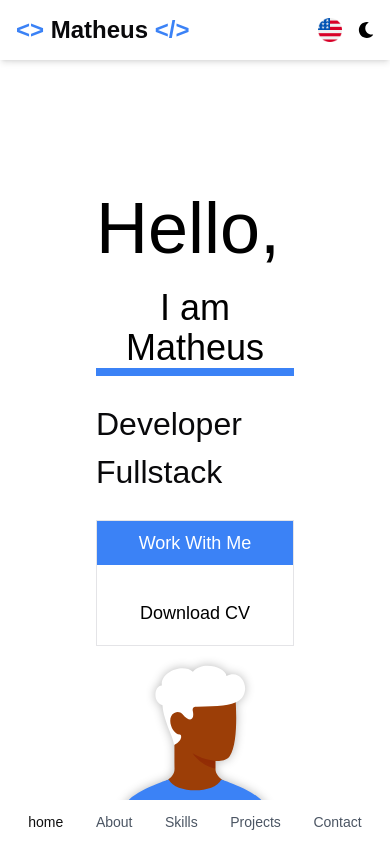
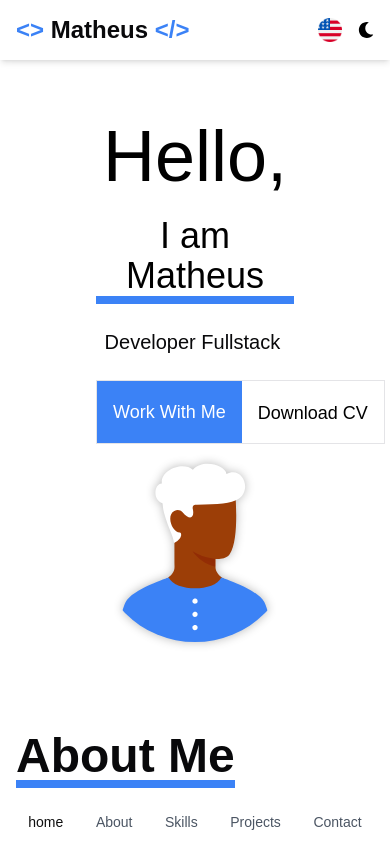
Before and after one commit to matheuslisbon/front-portfolio, a Next.js app: page / in a window 390 px wide. Shown: the top 844 px of the page. Built offline with nearby package versions, Linux system fonts and the light colour scheme.

Commit message:
[feat] add responsive ui home mobile

```diff
--- a/src/components/home/index.tsx
+++ b/src/components/home/index.tsx
@@ -30,13 +30,13 @@ export default function Home() {
 
   return (
     <div className="w-full px-4">
-      <div className='lg:grid lg:grid-cols-2 pt gap-12 pt-28'>
+      <div className='lg:grid lg:grid-cols-2 pt gap-12 pt-10 md:pt-28'>
         <div className='flex flex-col gap-6 md:justify-center md:items-center px-20 '>
 
-          <h1 className=' dark:text-white text-black text-7xl md:text-8xl '>
+          <h1 className=' dark:text-white text-black text-7xl md:text-8xl text-center'>
             {componentData[language].title}
           </h1>
-          <h1 className=' text-4xl text-center md:text-6xl xl:text-7xl font-medium dark:text-white text-black border-b-8 dark:border-b-secondaryColor border-b-lightSecondaryColor '>
+          <h1 className=' text-4xl text-center md:text-6xl xl:text-7xl  font-medium dark:text-white text-black border-b-8 dark:border-b-secondaryColor border-b-lightSecondaryColor '>
             {componentData[language].subTitle}
           </h1>
           <p >
@@ -53,7 +53,8 @@ export default function Home() {
                   ]}
                   preRenderFirstString={true}
                   speed={20}
-                  style={{ fontSize: '2em' }}
+                  className='text-xl md:text-3xl text-center flex justify-center'
+
 
                 />
               )
@@ -69,15 +70,15 @@ export default function Home() {
                     'Desenvolvedor Fullstack',
                     3000,
                   ]}
+                  className='text-xl md:text-3xl text-center flex justify-center '
                   preRenderFirstString={true}
                   speed={20}
-                  style={{ fontSize: '2em' }}
 
                 />
               )
             }
           </p>
-          <div className='border flex md:h-16 flex-col md:flex-row gap-4 md:gap-8'>
+          <div className='border flex h-16 mx-auto flex-row w-min '>
             <Button className='h-15 text-lg dark:bg-secondaryColor dark:text-black bg-lightSecondaryColor border-none rounded-none shadow-none hover:bg-blue-500 text-lightPrimaryColor'>
               {componentData[language].workWithMe}
             </Button>
```
